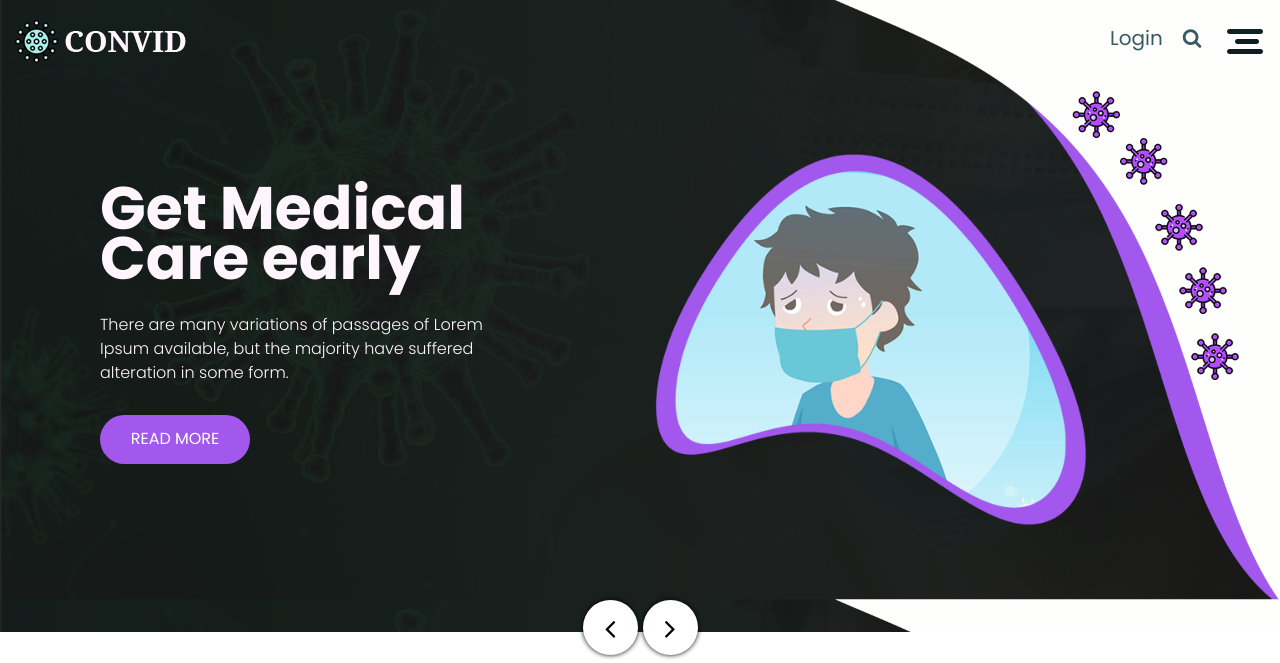
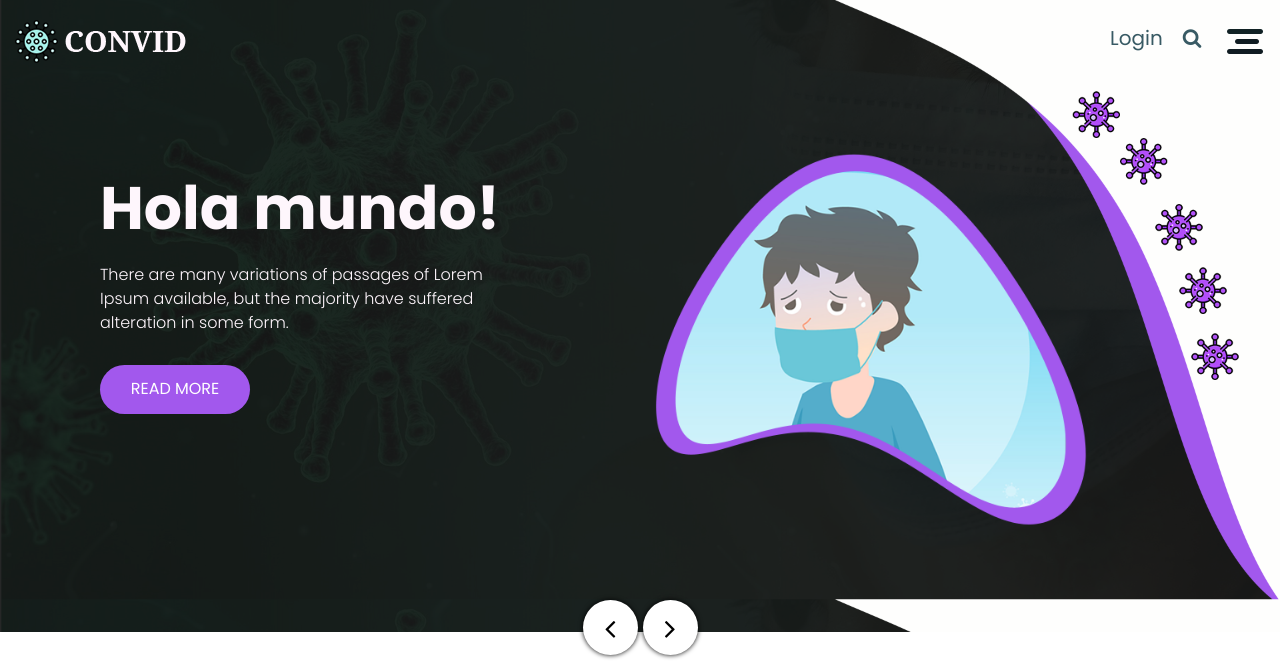
Before and after one commit to hugomoroyoqui/front-endTI10-3, a PHP site: page / in a window 1280 px wide. Shown: the top 663 px of the page. Run offline with PHP 8.4, Linux system fonts and the light colour scheme; some libraries are stand-ins or nearby versions.

Commit message:
Segundo cambio

```diff
--- a/index.php
+++ b/index.php
@@ -72,7 +72,7 @@
                      <div class="row">
                         <div class="col-md-6">
                            <div class="container">
-                              <h1 class="banner_taital">Get Medical Care early</h1>
+                              <h1 class="banner_taital">Hola mundo!</h1>
                               <p class="banner_text">There are many variations of passages of Lorem Ipsum available, but the majority have suffered alteration in some form.</p>
                               <div class="more_bt"><a href="#">Read More</a></div>
                            </div>
```
